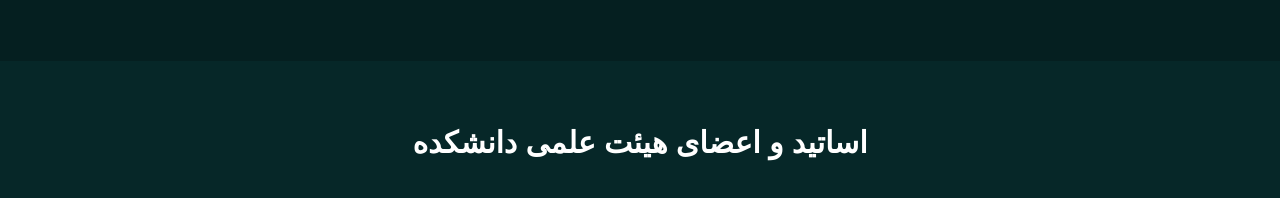
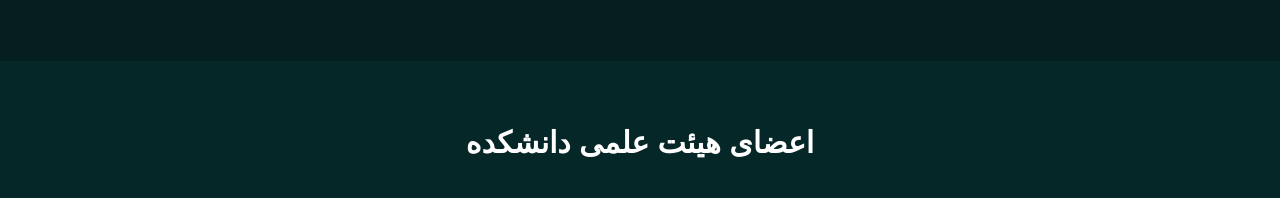
Before and after one commit to seyyedatyabi/quranic-faculty-tehran-preview, a plain HTML site: page index.html in a window 1280 px wide. Shown: the part 2510-2708 px from the top of the page. Drawn offline with nearby package versions, Linux system fonts and the light colour scheme; a small style sheet from the web is missing.

Commit message:
Update office section and restore original image paths

```diff
--- a/index.html
+++ b/index.html
@@ -304,7 +304,7 @@
         <section id="faculty" class="py-16 bg-brand-base/30">
             <div class="container mx-auto px-4 max-w-6xl">
                 <div class="text-center mb-10">
-                    <h2 class="text-3xl font-black text-white">اساتید و اعضای هیئت علمی دانشکده</h2>
+                    <h2 class="text-3xl font-black text-white">اعضای هیئت علمی دانشکده</h2>
                 </div>
                 <div class="grid grid-cols-2 md:grid-cols-3 lg:grid-cols-4 gap-6">
                     <div class="bg-brand-light/20 border border-brand-light rounded-2xl p-6 text-center hover:-translate-y-1 transition-transform">
```
